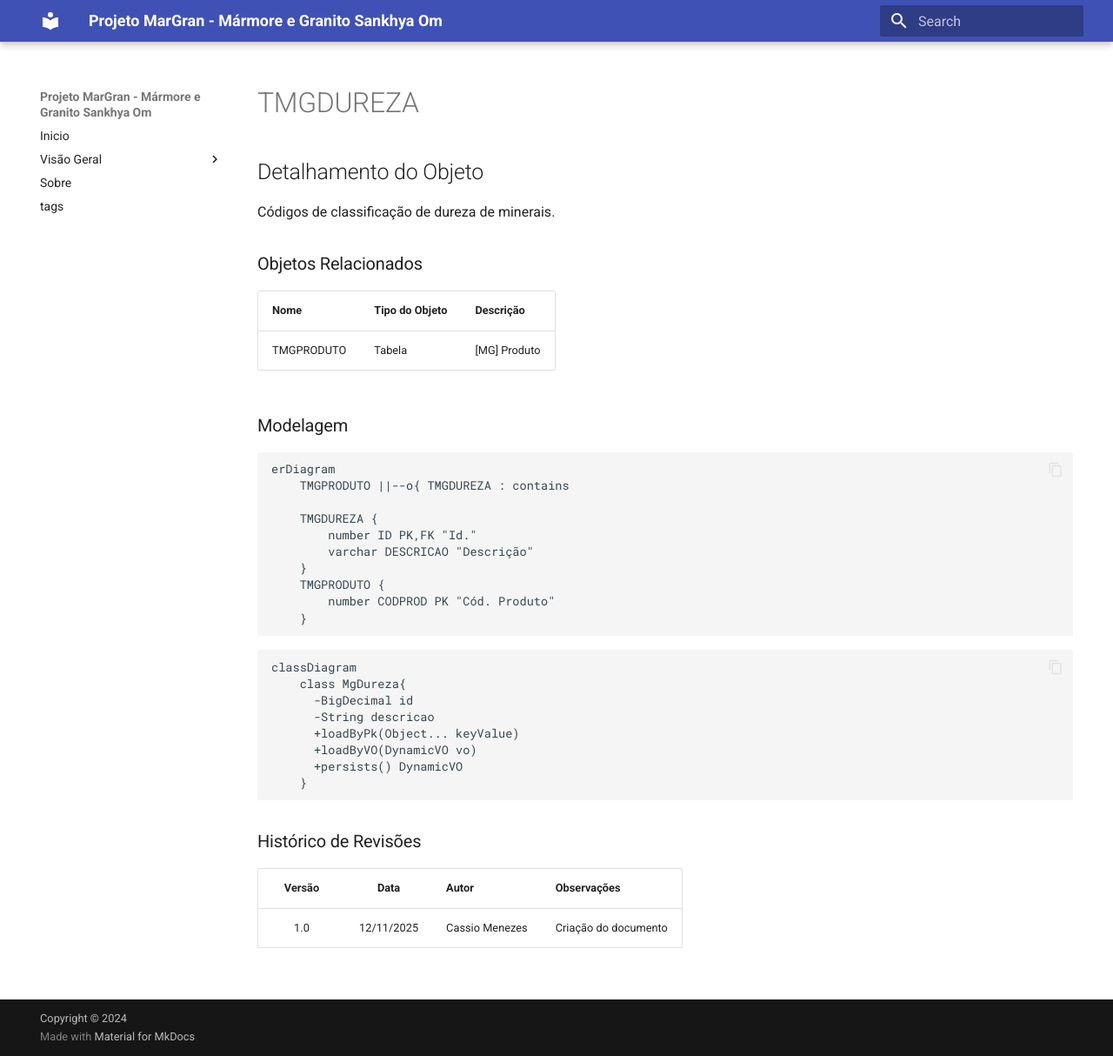
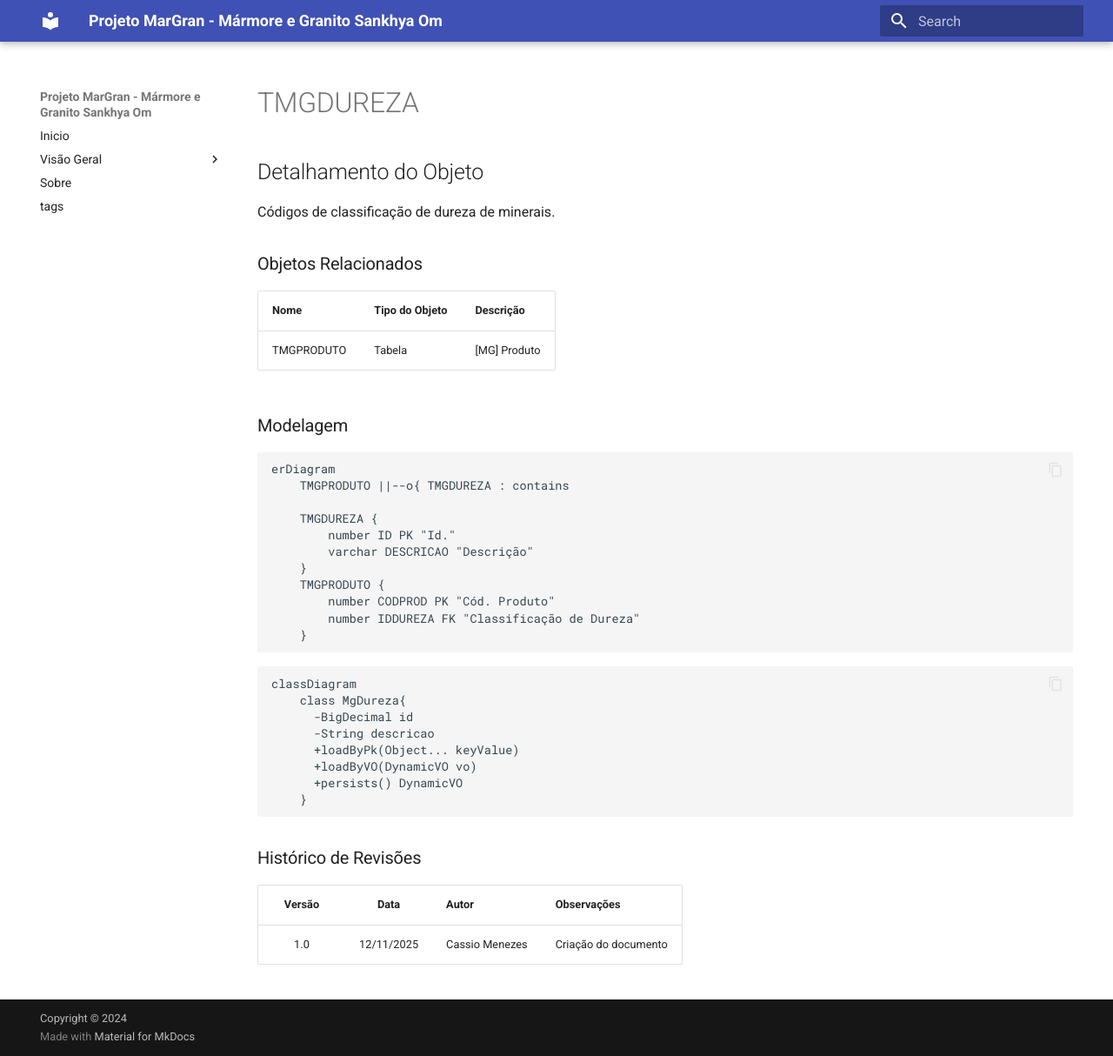
Before and after one commit to cbmsoft/margrandocs, an MkDocs documentation site: the page built from docs/_database/TMGDUREZA.md, in a window 1280 px wide and 1214 px high. Shown: the whole window at 87% size. Built offline with MkDocs 1.6.1 and Material for MkDocs 9.7.7, drawn with Linux system fonts in a browser that asks for light colours.

Commit message:
fix: modelagem

````diff
--- a/docs/_database/TMGDUREZA.md
+++ b/docs/_database/TMGDUREZA.md
@@ -24,11 +24,12 @@ erDiagram
     TMGPRODUTO ||--o{ TMGDUREZA : contains
 
     TMGDUREZA {
-        number ID PK,FK "Id."
+        number ID PK "Id."
         varchar DESCRICAO "Descrição"
     }
     TMGPRODUTO {
         number CODPROD PK "Cód. Produto"
+        number IDDUREZA FK "Classificação de Dureza"
     }
 ```
 
````
